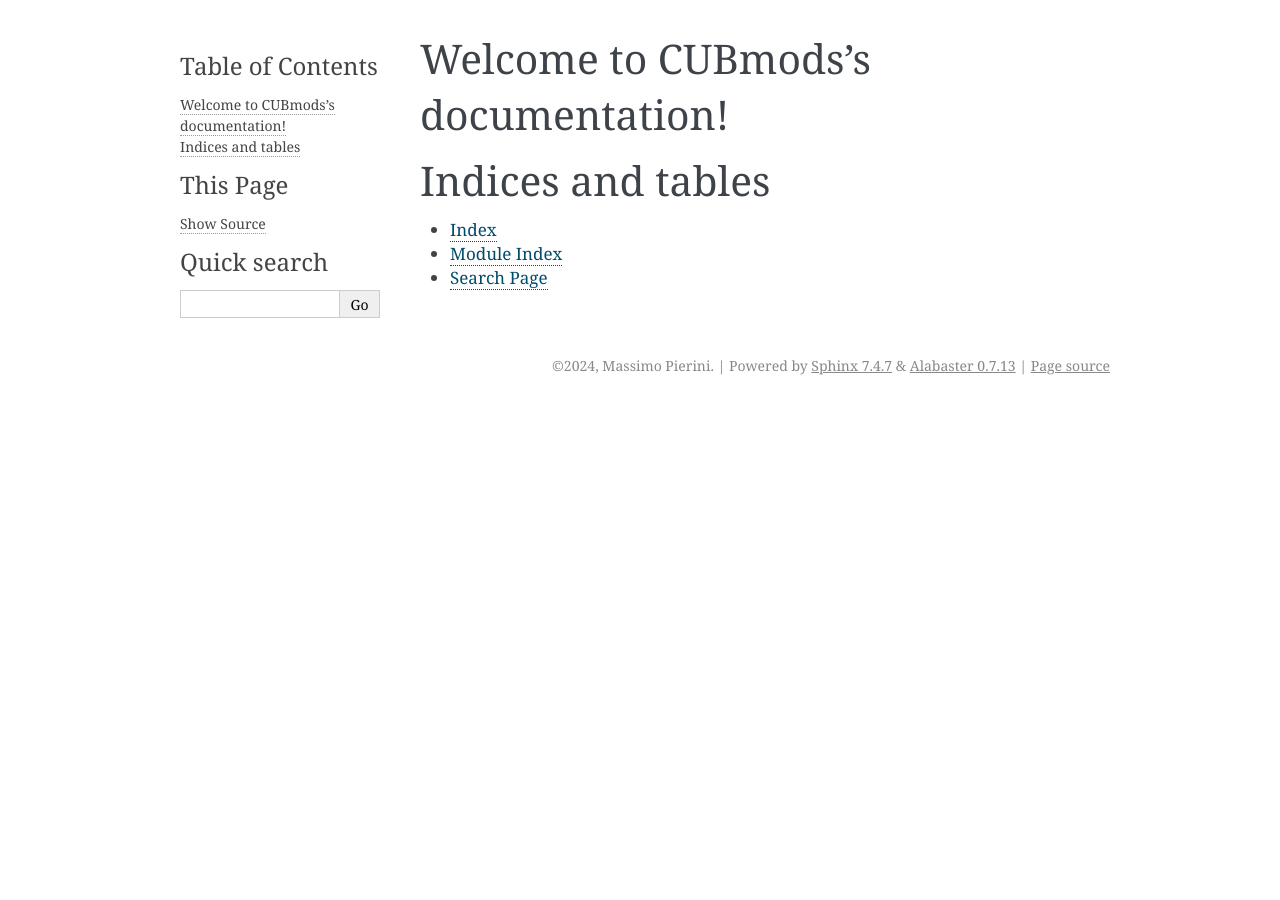
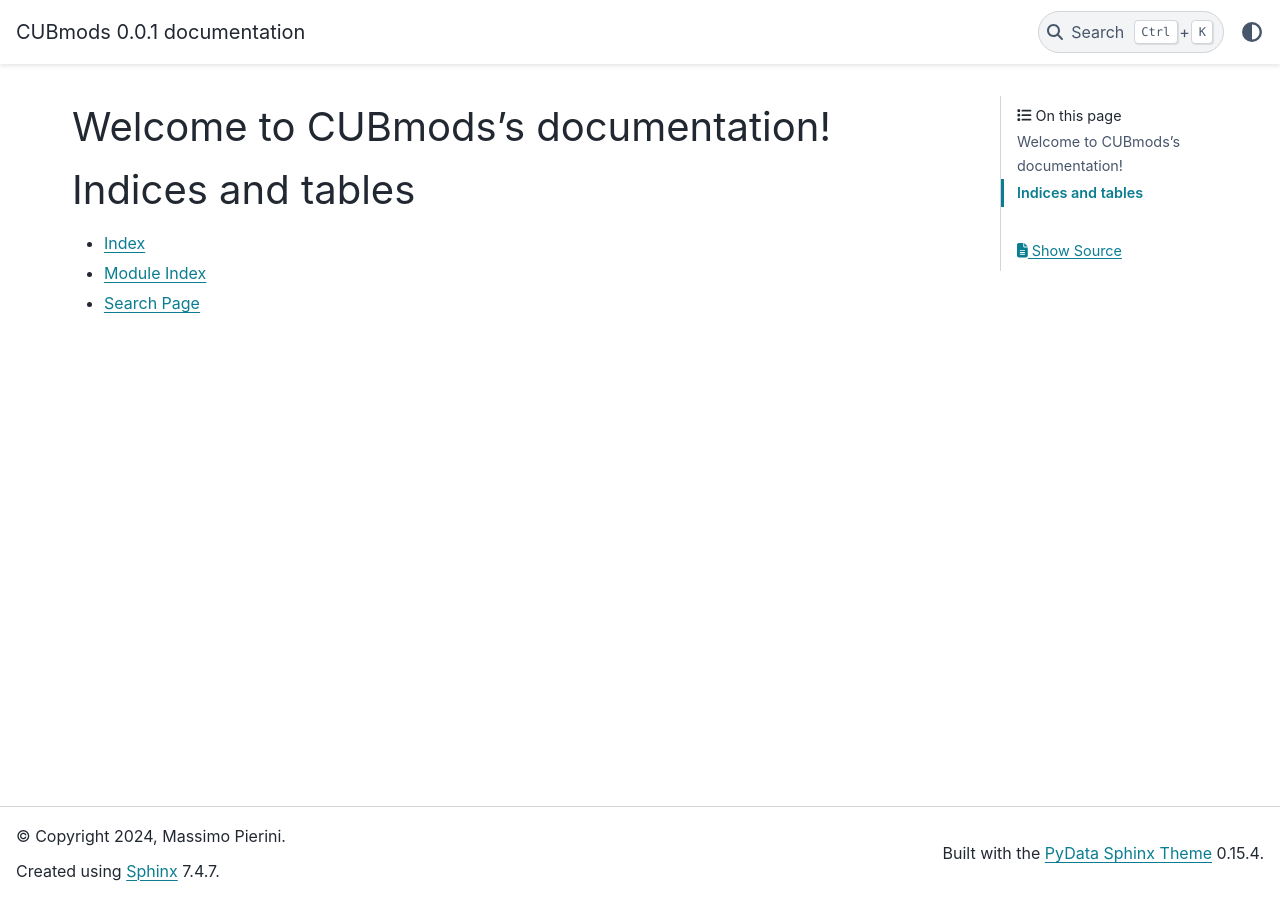
Before and after one commit to maxdevblock/cubmods, a Sphinx documentation site: the page built from docs/source/index.rst, in a window 1280 px wide. Built offline with Sphinx 7.4.7 and the PyData theme 0.15.4, drawn with Linux system fonts in a browser that asks for light colours.

Commit message:
Update conf.py

```diff
--- a/docs/source/conf.py
+++ b/docs/source/conf.py
@@ -10,9 +10,11 @@
 # add these directories to sys.path here. If the directory is relative to the
 # documentation root, use os.path.abspath to make it absolute, like shown here.
 #
-# import os
-# import sys
-# sys.path.insert(0, os.path.abspath('.'))
+import os
+import sys
+sys.path.insert(0, os.path.abspath(os.path.join('..', '..', '..')))
+sys.path.insert(0, os.path.abspath(os.path.join('..', '..')))
+sys.path.insert(0, os.path.abspath(os.path.join('..',)))
 
 
 # -- Project information -----------------------------------------------------
@@ -31,6 +33,7 @@ release = '0.0.1'
 # extensions coming with Sphinx (named 'sphinx.ext.*') or your custom
 # ones.
 extensions = [
+    'sphinx.ext.autodoc', 'sphinx.ext.napoleon',
 ]
 
 # Add any paths that contain templates here, relative to this directory.
@@ -47,7 +50,8 @@ exclude_patterns = []
 # The theme to use for HTML and HTML Help pages.  See the documentation for
 # a list of builtin themes.
 #
-html_theme = 'alabaster'
+# html_theme = 'alabaster'
+html_theme = "pydata_sphinx_theme"
 
 # Add any paths that contain custom static files (such as style sheets) here,
 # relative to this directory. They are copied after the builtin static files,
```
